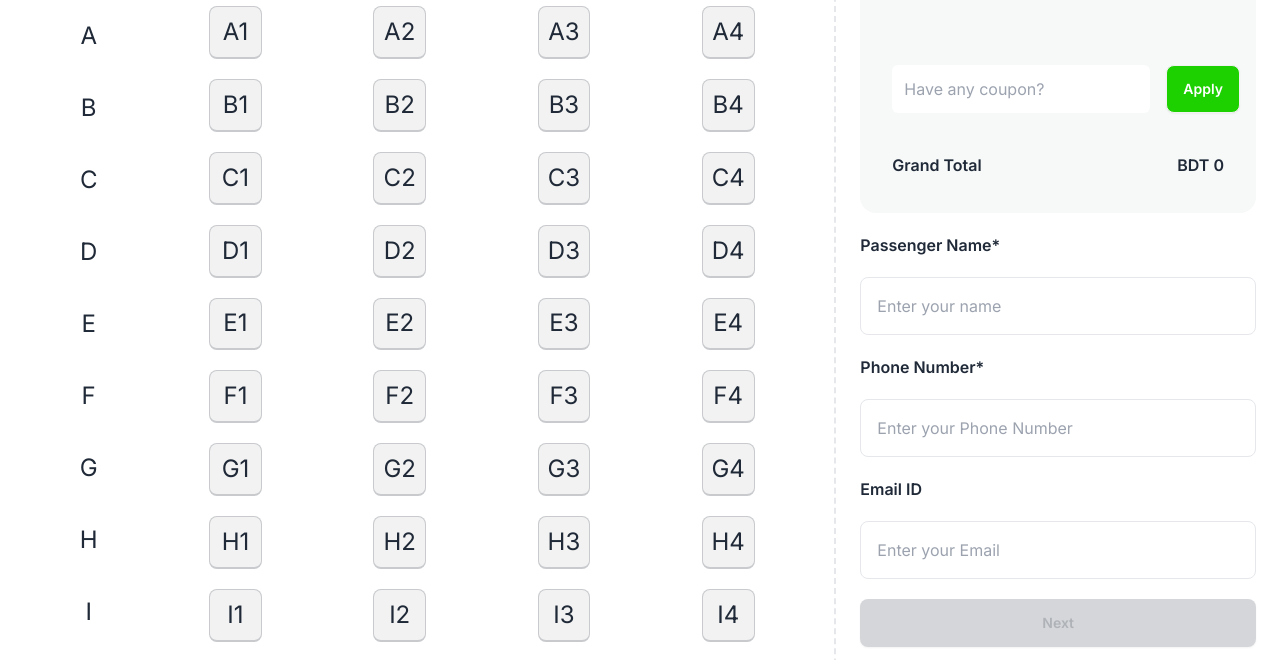
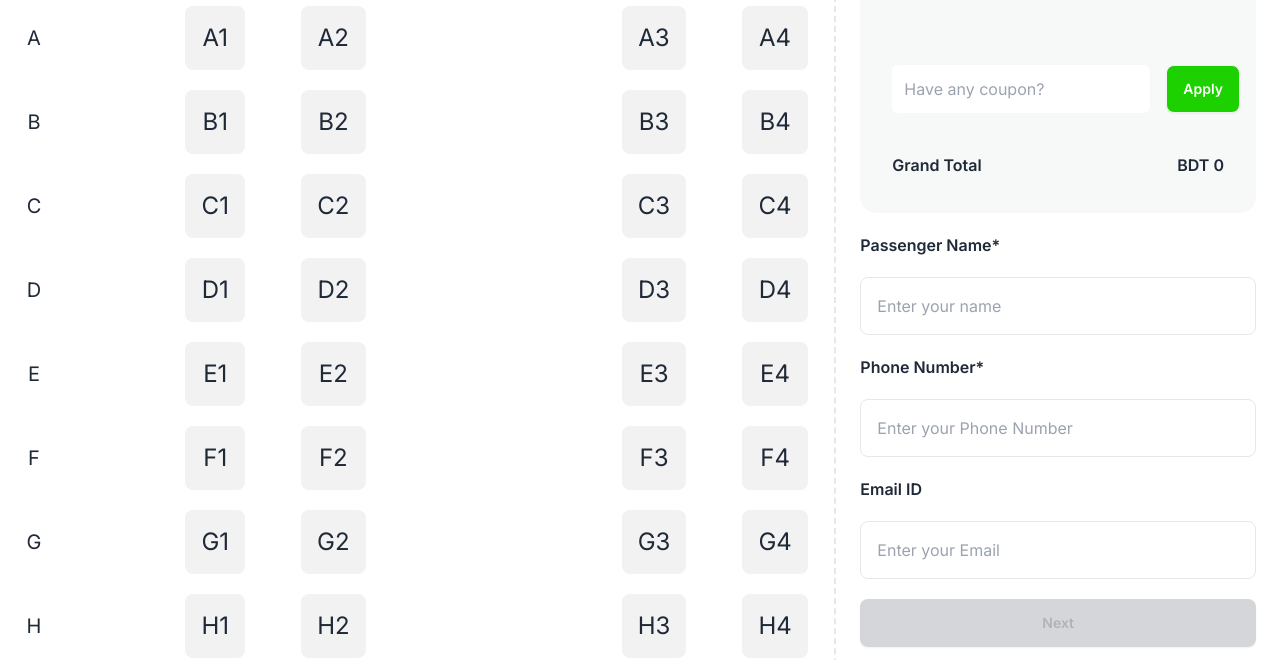
Before and after one commit to muhammadkhayeraalamshuvo/assignment-5, a plain HTML site: page index.html in a window 1280 px wide. Shown: the part 2136-2796 px from the top of the page. Drawn offline with nearby package versions, Linux system fonts and the light colour scheme.

Commit message:
modified

```diff
--- a/index.html
+++ b/index.html
@@ -36,7 +36,7 @@
                   </ul>
                 </div>
                 <div class="navbar-end">
-                  <a class="btn text-[#1DD100] border-[#1DD100] bg-[#1DD1001A]">Button <img src="images/bus-icon.png" alt=""></a>
+                  <a class="btn text-[#1DD100] border-[#1DD100] bg-[#1DD1001A]">Bus <img src="images/bus-icon.png" alt=""></a>
                 </div>
               </div>
         </nav>
@@ -143,67 +143,73 @@
                      <p class="ash p-3 w-[100px]  mt-4 rounded-md"><img src="images/bus-logo.png" alt="" class="w-[30px] mx-auto  "></p>
                  </div>
                  <!-- seats -->
-                 <div class="flex justify-around items-center ">
-                     <div class="flex flex-col gap-10 text-2xl items-center">
-                        <p class="">A</p>
-                        <p class="">B</p>
-                        <p class="">C</p>
-                        <p class="">D</p>
-                        <p class="">E</p>
-                        <p class="">F</p>
-                        <p class="">G</p>
-                        <p class="">H</p>
-                        <p class="">I</p>
-                        <p class="">J</p>
+                 <div class="flex justify-center items-center gap-64 ">
+                     <div class="flex justify-around items-center gap-36">
+                        <div class="flex flex-col gap-14 text-2xl items-center">
+                            <button class="text-xl">A</button>
+                            <button class="text-xl">B</button>
+                            <button class="text-xl">C</button>
+                            <button class="text-xl">D</button>
+                            <button class="text-xl">E</button>
+                            <button class="text-xl">F</button>
+                            <button class="text-xl">G</button>
+                            <button class="text-xl">H</button>
+                            <button class="text-xl">I</button>
+                            <button class="text-xl">J</button>
+                         </div>
+                         <div class="flex justify-around items-center gap-14">
+                            <div class="flex flex-col gap-5 text-2xl">
+                                <button class="kbd seat border-none p-4">A1</button>
+                                <button class="kbd seat border-none p-4">B1</button>
+                                <button class="kbd seat border-none p-4">C1</button>
+                                <button class="kbd seat border-none p-4">D1</button>
+                                <button class="kbd seat border-none p-4">E1</button>
+                                <button class="kbd seat border-none p-4">F1</button>
+                                <button class="kbd seat border-none p-4">G1</button>
+                                <button class="kbd seat border-none p-4">H1</button>
+                                <button class="kbd seat border-none p-4">I1</button>
+                                <button class="kbd seat border-none p-4">J1</button>
+                             </div>
+                             <div class="flex flex-col gap-5 text-2xl">
+                                 <button class="kbd seat border-none p-4">A2</button>
+                                 <button class="kbd seat border-none p-4">B2</button>
+                                 <button class="kbd seat border-none p-4">C2</button>
+                                 <button class="kbd seat border-none p-4">D2</button>
+                                 <button class="kbd seat border-none p-4">E2</button>
+                                 <button class="kbd seat border-none p-4">F2</button>
+                                 <button class="kbd seat border-none p-4">G2</button>
+                                 <button class="kbd seat border-none p-4">H2</button>
+                                 <button class="kbd seat border-none p-4">I2</button>
+                                 <button class="kbd seat border-none p-4">J2</button>
+                              </div>
+                         </div>
                      </div>
-                     <div class="flex flex-col gap-5 text-2xl">
-                        <button class="kbd seat">A1</button>
-                        <button class="kbd seat">B1</button>
-                        <button class="kbd seat">C1</button>
-                        <button class="kbd seat">D1</button>
-                        <button class="kbd seat">E1</button>
-                        <button class="kbd seat">F1</button>
-                        <button class="kbd seat">G1</button>
-                        <button class="kbd seat">H1</button>
-                        <button class="kbd seat">I1</button>
-                        <button class="kbd seat">J1</button>
-                     </div>
-                     <div class="flex flex-col gap-5 text-2xl">
-                         <button class="kbd seat">A2</button>
-                         <button class="kbd seat">B2</button>
-                         <button class="kbd seat">C2</button>
-                         <button class="kbd seat">D2</button>
-                         <button class="kbd seat">E2</button>
-                         <button class="kbd seat">F2</button>
-                         <button class="kbd seat">G2</button>
-                         <button class="kbd seat">H2</button>
-                         <button class="kbd seat">I2</button>
-                         <button class="kbd seat">J2</button>
-                      </div>
-                     <div class="flex flex-col gap-5 text-2xl">
-                         <button class="kbd seat">A3</button>
-                         <button class="kbd seat">B3</button>
-                         <button class="kbd seat">C3</button>
-                         <button class="kbd seat">D3</button>
-                         <button class="kbd seat">E3</button>
-                         <button class="kbd seat">F3</button>
-                         <button class="kbd seat">G3</button>
-                         <button class="kbd seat">H3</button>
-                         <button class="kbd seat">I3</button>
-                         <button class="kbd seat">J3</button>
-                      </div>
-                     <div class="flex flex-col gap-5 text-2xl">
-                         <button class="kbd seat">A4</button>
-                         <button class="kbd seat">B4</button>
-                         <button class="kbd seat">C4</button>
-                         <button class="kbd seat">D4</button>
-                         <button class="kbd seat">E4</button>
-                         <button class="kbd seat">F4</button>
-                         <button class="kbd seat">G4</button>
-                         <button class="kbd seat">H4</button>
-                         <button class="kbd seat">I4</button>
-                         <button class="kbd seat">J4</button>
-                      </div>
+                    <div class="flex justify-around items-center gap-14">
+                        <div class="flex flex-col gap-5 text-2xl">
+                            <button class="kbd seat border-none p-4">A3</button>
+                            <button class="kbd seat border-none p-4">B3</button>
+                            <button class="kbd seat border-none p-4">C3</button>
+                            <button class="kbd seat border-none p-4">D3</button>
+                            <button class="kbd seat border-none p-4">E3</button>
+                            <button class="kbd seat border-none p-4">F3</button>
+                            <button class="kbd seat border-none p-4">G3</button>
+                            <button class="kbd seat border-none p-4">H3</button>
+                            <button class="kbd seat border-none p-4">I3</button>
+                            <button class="kbd seat border-none p-4">J3</button>
+                         </div>
+                        <div class="flex flex-col gap-5 text-2xl">
+                            <button class="kbd seat border-none p-4">A4</button>
+                            <button class="kbd seat border-none p-4">B4</button>
+                            <button class="kbd seat border-none p-4">C4</button>
+                            <button class="kbd seat border-none p-4">D4</button>
+                            <button class="kbd seat border-none p-4">E4</button>
+                            <button class="kbd seat border-none p-4">F4</button>
+                            <button class="kbd seat border-none p-4">G4</button>
+                            <button class="kbd seat border-none p-4">H4</button>
+                            <button class="kbd seat border-none p-4">I4</button>
+                            <button class="kbd seat border-none p-4">J4</button>
+                         </div>
+                    </div>
 
 
                  </div>
```
